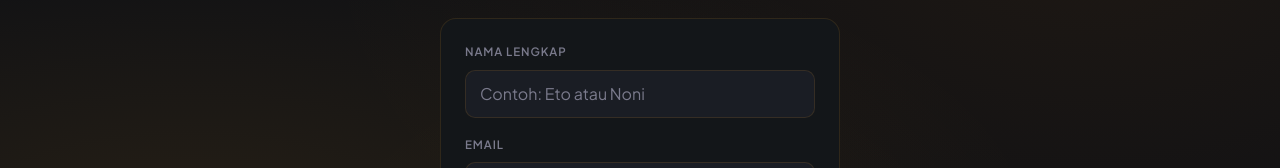
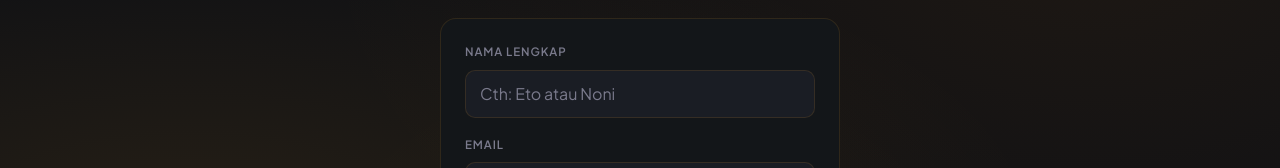
Before and after one commit to Christosun/dompet-bersama, a React (Vite) app: page /auth in a window 1280 px wide. Both pictures are taken after a click on the button "Daftar". Shown: the part 183-351 px from the top of the page. Built offline with nearby package versions, Linux system fonts and the light colour scheme; no server answers.

Commit message:
bug fixes

```diff
--- a/src/pages/AuthPage.jsx
+++ b/src/pages/AuthPage.jsx
@@ -149,7 +149,7 @@ export default function AuthPage() {
                 <input
                   className="form-input"
                   type="text"
-                  placeholder="Contoh: Eto atau Noni"
+                  placeholder="Cth: Eto atau Noni"
                   value={name}
                   onChange={e => setName(e.target.value)}
                   required
--- a/src/pages/Goals.jsx
+++ b/src/pages/Goals.jsx
@@ -120,7 +120,7 @@ function GoalModal({ data, onClose, onSaved }) {
         <form onSubmit={handleSave}>
           <div className="form-group">
             <label className="form-label">Nama Goal</label>
-            <input className="form-input" value={name} onChange={e => setName(e.target.value)} placeholder="Cth: Dana darurat, Liburan" required />
+            <input className="form-input" value={name} onChange={e => setName(e.target.value)} placeholder="Cth: Dana darurat, liburan" required />
           </div>
           <div className="form-group">
             <label className="form-label">Target (Rp)</label>
@@ -314,7 +314,7 @@ function AdjustModal({ appBalance, onClose, onConfirm }) {
           )}
           <div className="form-group">
             <label className="form-label">Catatan penyebab (opsional)</label>
-            <input className="form-input" value={note} onChange={e => setNote(e.target.value)} placeholder="Cth: bunga bank, biaya admin, lupa catat" />
+            <input className="form-input" value={note} onChange={e => setNote(e.target.value)} placeholder="Cth: Bunga bank, biaya admin, lupa catat" />
           </div>
           <div style={{ display: 'flex', gap: 10 }}>
             <button type="button" className="btn btn-ghost" onClick={onClose} style={{ flex: 1, justifyContent: 'center' }}>Batal</button>
--- a/src/pages/Recurring.jsx
+++ b/src/pages/Recurring.jsx
@@ -211,7 +211,7 @@ export default function Recurring() {
         <div className="empty-state">
           <div className="icon"><RefreshCw size={44} strokeWidth={1.2} /></div>
           <h3>Belum ada transaksi berulang</h3>
-          <p>Cth: cicilan bulanan, langganan streaming, gaji</p>
+          <p>Cth: Cicilan bulanan, langganan streaming, gaji</p>
         </div>
       ) : (
         <div style={{ display: 'flex', flexDirection: 'column', gap: 8 }}>
```
